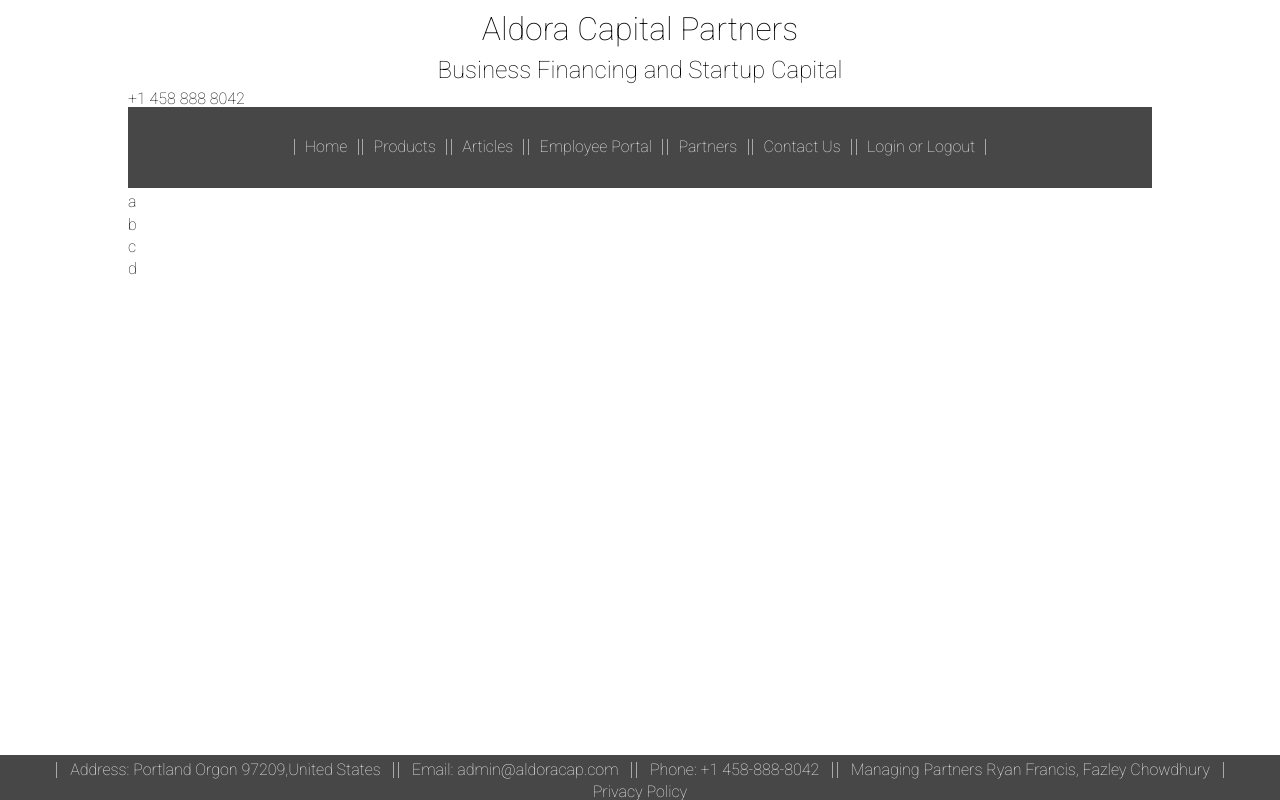
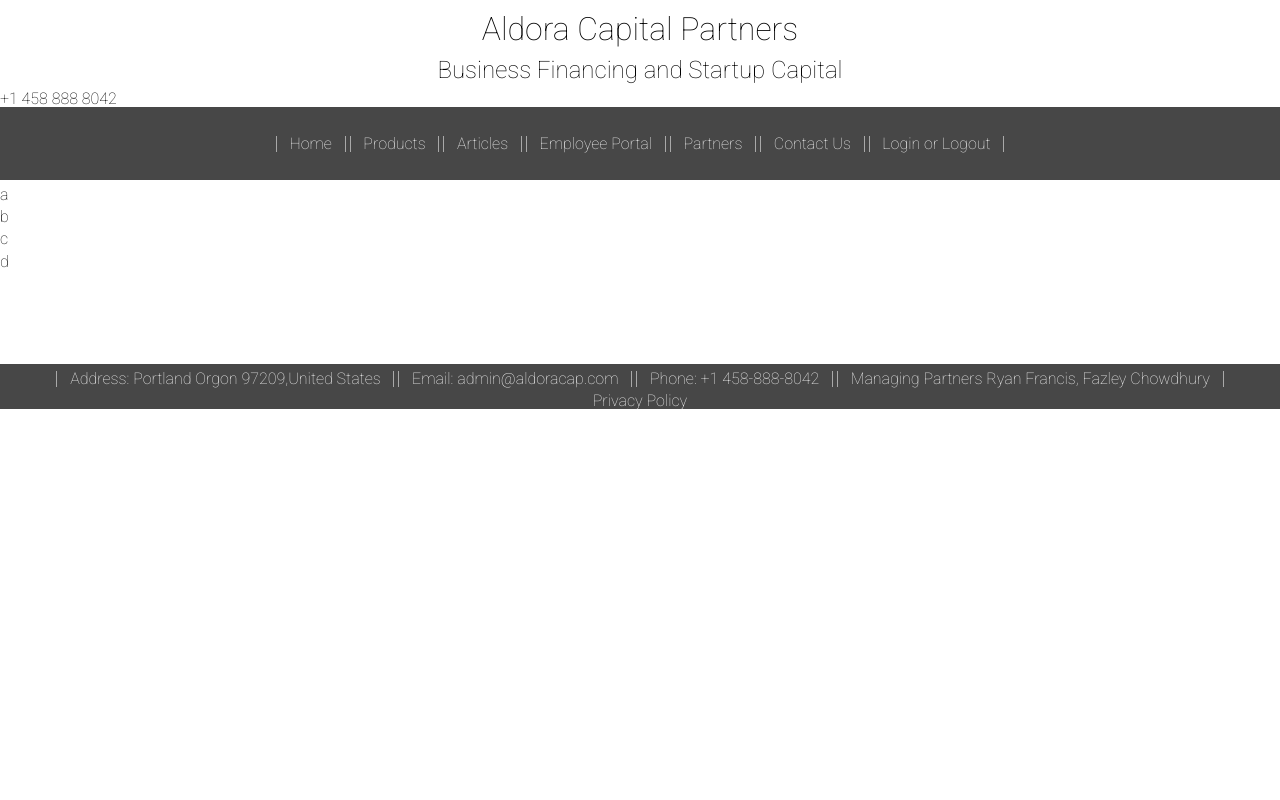
Before and after one commit to zaochamb/Wobsite, a Flask app: page /products in a window 1280 px wide. Run offline with Flask 2, Linux system fonts and the light colour scheme.

Commit message:
uploading

```diff
--- a/static/layout.css
+++ b/static/layout.css
@@ -27,12 +27,7 @@ h3{
 }
 
 .nav{
-    background-color:var(--background-color);
-    list-style:none;
-    text-align:center;
-    padding: 1.618em 0 ;
-    color: var(--header-footer-color)
-
+    padding: 1.382em 0 ;
 }
 
 .nav li, footer li{
@@ -56,22 +51,16 @@ header a{
 
 
 
-body { margin: 0 1.5%;}
 
-@media only screen and (min-width: 20cm) {
-body {margin: 0 10%;}
+#content {
+    margin-bottom:2.5cm;
 }
 
-
-footer {
+footer, .nav {
     background-color: var(--background-color);
     color:var(--header-footer-color);
-    position: fixed;
-    left: 0;
-    bottom: 0;
-    width: 100%;
-    overflow: hidden;
     text-align:center;
+    list-style:none;
 }
 
 
--- a/templates/layout.html
+++ b/templates/layout.html
@@ -30,8 +30,10 @@
 <li><a href="/login" style ="text-align: right;">Login or Logout</a></li>
 
 </ul>
+<div id='content'>
+{% block content %}{% endblock %}
+</div>
 
-{% block content %}{% endblock %}
 <footer>
 <address>
 <ul>
```
Also changed, not shown: static/backuplayout.css (renamed from static/backup_layout.css, +45 -30 lines).
